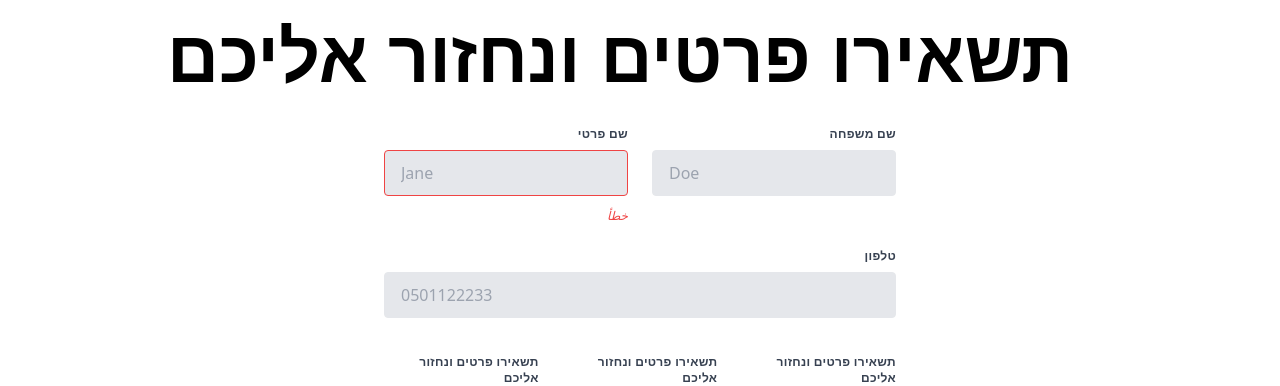
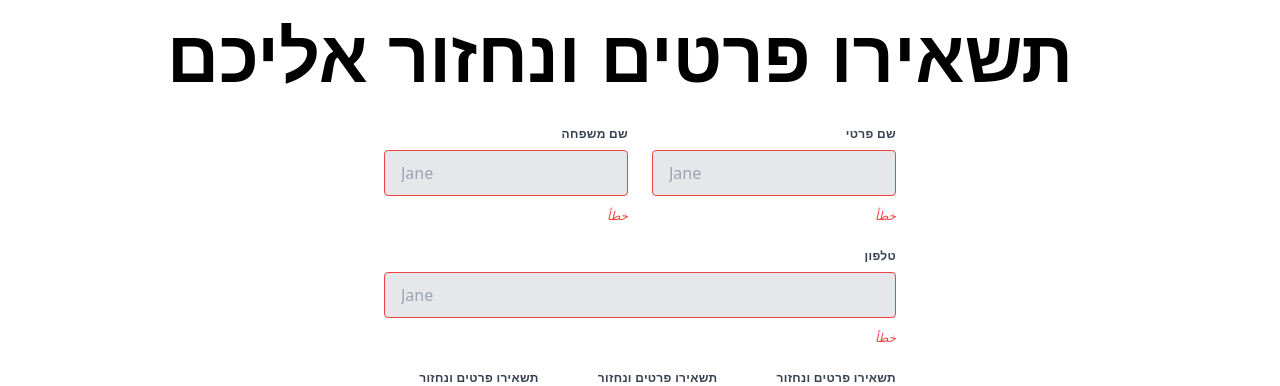
Before and after one commit to orwah16/TaxApp, a React (Vite) app: page / in a window 1280 px wide. Shown: the part 1900-2286 px from the top of the page. Built offline with nearby package versions, Linux system fonts and the light colour scheme; a web font is replaced by a local one.

Commit message:
added multi option question element

```diff
--- /dev/null
+++ b/src/components/MultiOption.tsx
@@ -0,0 +1,38 @@
+import {FormattedMessage} from "react-intl";
+
+type MultiOptionProps = {
+    label: string;
+    options: string[];
+    setter: (value: string) => void; // Function prop
+};
+
+const MultiOption: React.FC<MultiOptionProps> = ({label,options,setter}) => {
+  return (
+
+    <div className="flex flex-wrap -mx-3 mb-6">
+        <div className="w-full px-3">
+            <label className="block uppercase tracking-wide text-gray-700 text-xs font-bold mb-2" >
+                <FormattedMessage id={label} defaultMessage="خدمة العائدات الضريبية" />
+            </label>
+            <div className='flex flex-row relative '>
+                <select className=" block appearance-none w-full bg-gray-200 border border-gray-200 text-gray-700 py-3 px-4 pr-8 rounded leading-tight focus:outline-none focus:bg-white focus:border-gray-500" id="grid-state"
+                    onChange={(event) => setter(event.target.value)}
+                >
+                    {
+                    options.map( (option) =>
+                        <option>{option}</option> )
+                    }
+                </select>
+                <div className="pointer-events-none absolute inset-y-0 right-0 flex items-center px-2 text-gray-700">
+                    <svg className="fill-current h-4 w-4" xmlns="http://www.w3.org/2000/svg" viewBox="0 0 20 20"><path d="M9.293 12.95l.707.707L15.657 8l-1.414-1.414L10 10.828 5.757 6.586 4.343 8z"/></svg>
+                </div>
+            </div>
+        </div>
+        <label className="relative w-1/4 px-5 block uppercase tracking-wide text-gray-700 text-right text-base font-bold mb-2" >
+            {/* <FormattedMessage id="ככ" defaultMessage=" האם אתה משלם מס הכנסה?" /> */}
+        </label>
+    </div>
+  )
+}
+
+export default MultiOption
--- a/src/components/Question.tsx
+++ b/src/components/Question.tsx
@@ -9,7 +9,7 @@ const Question: React.FC<QuestionProps> = ({label,setter}) => {
   return (
     <div>
         <label className="block uppercase tracking-wide text-gray-700 text-xs font-bold mb-2" >
-            <FormattedMessage id="name" defaultMessage="خدمة العائدات الضريبية" />
+            <FormattedMessage id={label} defaultMessage="خدمة العائدات الضريبية" />
         </label>
         <input className="appearance-none block w-full bg-gray-200 text-gray-700 border border-red-500 rounded py-3 px-4 mb-3 leading-tight focus:outline-none focus:bg-white" id="grid-first-name" type="text" placeholder="Jane"
             onChange={(event: React.ChangeEvent<HTMLInputElement>) => setter(event.target.value)}
--- a/src/sections/userInfo.tsx
+++ b/src/sections/userInfo.tsx
@@ -5,7 +5,7 @@ import  arrowRight  from "../assets/icons/arrow-right.svg";
 import Button from "../components/Button";
 import {ClientInfo} from "../../types"
 import { updateUsers } from "../../API"
-
+import Question from '../components/Question';
 
 function userInfo() {
   const { locale, messages, switchLocale } = useLocale() || {};    // Now you can safely use locale, messages, and switchLocale
@@ -42,34 +42,18 @@ function userInfo() {
 
   <div className="flex flex-wrap -mx-3 mb-6">
     <div className="w-full md:w-1/2 px-3 mb-6 md:mb-0">
-      <label className="block uppercase tracking-wide text-gray-700 text-xs font-bold mb-2" >
-        <FormattedMessage id="name" defaultMessage="خدمة العائدات الضريبية" />
-      </label>
-      <input className="appearance-none block w-full bg-gray-200 text-gray-700 border border-red-500 rounded py-3 px-4 mb-3 leading-tight focus:outline-none focus:bg-white" id="grid-first-name" type="text" placeholder="Jane"
-        onChange={(event) => setFirstName(event.target.value)}
-      />
-      <p className="text-red-500 text-xs italic">
-        <FormattedMessage id="ي" defaultMessage="خطأ" />
-      </p>
+    <Question label='last_name' setter={setLastName}/>
+
     </div>
     <div className="w-full md:w-1/2 px-3">
-      <label className="block uppercase tracking-wide text-gray-700 text-xs font-bold mb-2" >
-        <FormattedMessage id="last_name" defaultMessage="خدمة العائدات الضريبية" />
-      </label>
-      <input className="appearance-none block w-full bg-gray-200 text-gray-700 border border-gray-200 rounded py-3 px-4 leading-tight focus:outline-none focus:bg-white focus:border-gray-500" id="grid-last-name" type="text" placeholder="Doe"
-                onChange={(event) => setLastName(event.target.value)}
-      />
+    <Question label='name' setter={setFirstName}/>
+
     </div>
   </div>
   <div className="flex flex-wrap -mx-3 mb-6">
     <div className="w-full px-3">
-      <label className="block uppercase tracking-wide text-gray-700 text-xs font-bold mb-2" >
-        <FormattedMessage id="mobile" defaultMessage="خدمة العائدات الضريبية" />
-      </label>
-      <input className="appearance-none block w-full bg-gray-200 text-gray-700 border border-gray-200 rounded py-3 px-4 mb-3 leading-tight focus:outline-none focus:bg-white focus:border-gray-500" id="grid-number" type="text" placeholder="0501122233"
-              onChange={(event) => setPhoneNumber(event.target.value)}
-      />
-      <p className="text-gray-600 text-xs italic"></p>
+    <Question label='mobile' setter={setPhoneNumber}/>
+
     </div>
   </div>
   <div className="flex flex-wrap -mx-3 mb-2">
```
